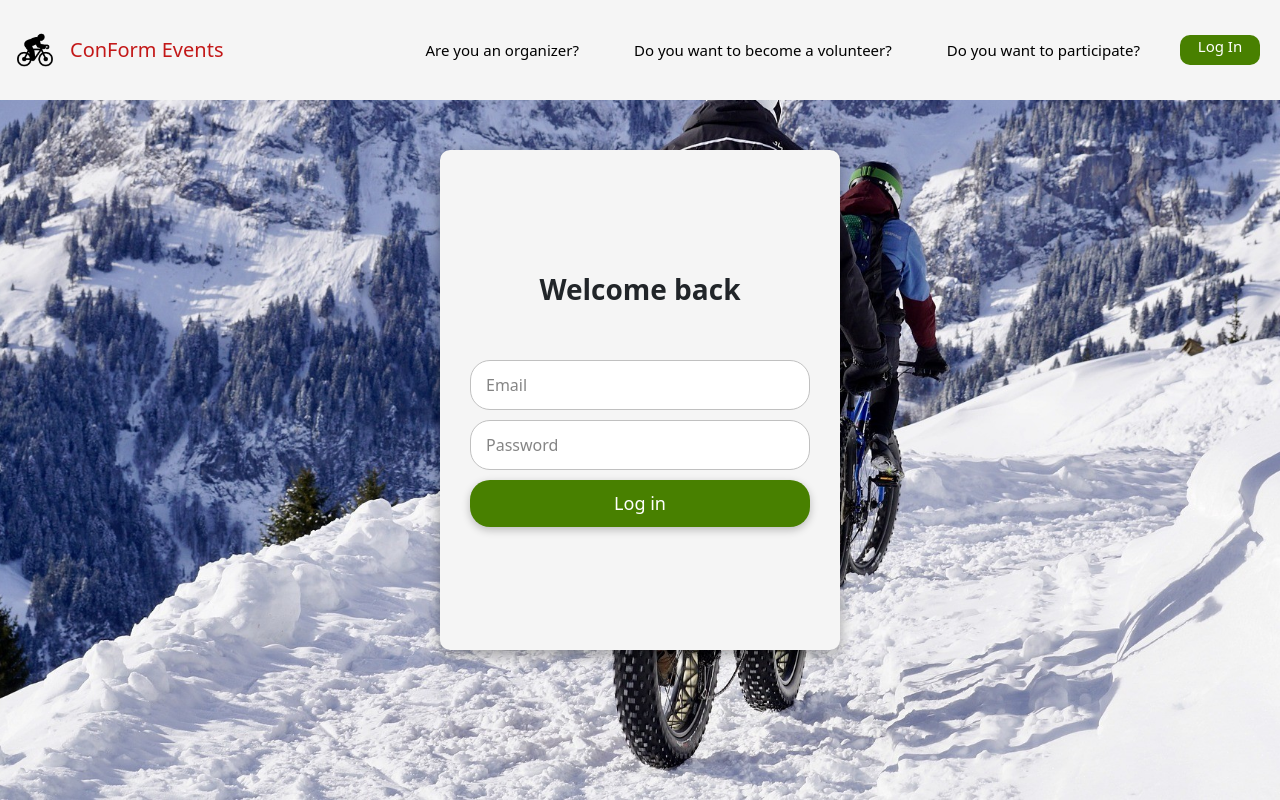
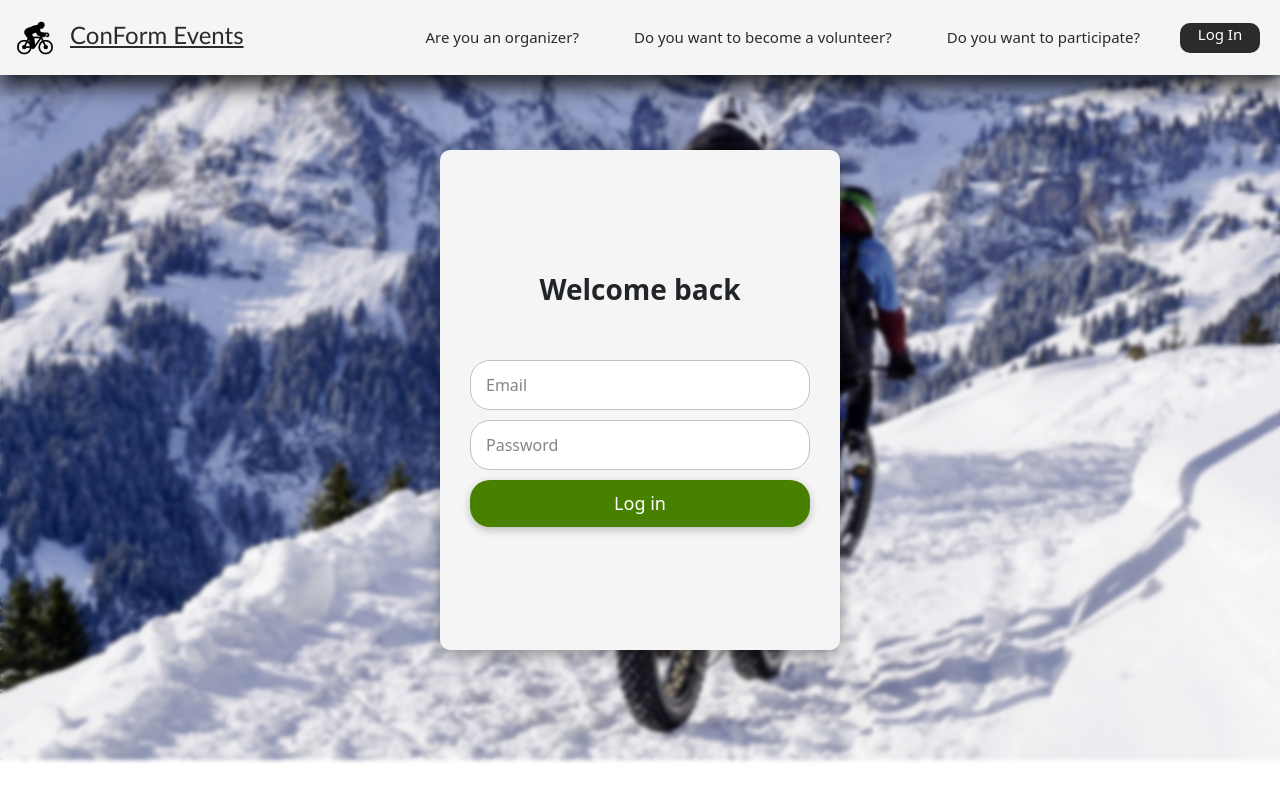
Before and after one commit to klaus-tm/ConformEvents, a React (Vite) app in the folder frontend/: page /login in a window 1280 px wide. Built offline with nearby package versions, Linux system fonts and the light colour scheme.

Commit message:
Am dat ultimata

```diff
--- a/frontend/src/App.css
+++ b/frontend/src/App.css
@@ -32,18 +32,22 @@ body {
     margin: 0;
     padding: 0;
     background-image: url("img/background.jpg");
+    background-repeat: no-repeat;
     background-color: transparent;
-    background-size: cover;
+    background-size: contain;
     background-position: center;
     height: 100vh;
+    backdrop-filter: blur(2px);
 }
 
 main {
     margin-top: 101px;
     background-size: cover;
     background-position: center;
+    /*background: linear-gradient(rgba(45, 50, 80, 0.9), rgba(45, 50, 80, 0.7));*/
     height: 100vh;
 }
+
 
 .main-container {
     max-height: calc(100vh - 20px); /* Maximum height */
--- a/frontend/src/components/ExtendedCard.tsx
+++ b/frontend/src/components/ExtendedCard.tsx
@@ -110,8 +110,10 @@ function ExtendedCard() {
                         });
                         if (!response2.ok) {
                             throw new Error(`HTTP error! Status: ${response2.status}`);
-                        } else
+                        } else{
+                            alert("You signed up.");
                             window.location.reload();
+                        }
                     }
                 }
             }
--- a/frontend/src/components/Message.tsx
+++ b/frontend/src/components/Message.tsx
@@ -1,5 +1,7 @@
+import '../style/message.css';
+
 function Message() {
-    let userTypeMenu = <p className="intro">You are not logged in.</p>;
+    let userTypeMenu = <p className="intro not-logged-in">You are not logged in.</p>;
 
     // get the date
     const storedUserData = localStorage.getItem('userData');
@@ -10,13 +12,13 @@ function Message() {
 
         switch (userData.type) {
             case 'Participant':
-                userTypeMenu = <p className="intro">Participate in our events</p>;
+                userTypeMenu = <p className="intro participant">Participate in our events</p>;
                 break;
             case 'Organiser':
-                userTypeMenu = <p className="intro">Create new events!</p>;
+                userTypeMenu = <p className="intro organiser">Create new events!</p>;
                 break;
             case 'Volunteers':
-                userTypeMenu = <p className="intro">Lend a helping hand</p>;
+                userTypeMenu = <p className="intro volunteers">Lend a helping hand</p>;
                 break;
         }
     }
--- a/frontend/src/components/UserHome.tsx
+++ b/frontend/src/components/UserHome.tsx
@@ -7,6 +7,7 @@ import Header from './Header';
 import HomeImg from './HomeImg';
 import Message from './Message';
 import { Event } from './interfaces/Event';
+import '../style/cardContainer.css';
 
 const baseURL: string = 'http://localhost:8090';
 
--- a/frontend/src/components/YourEvents.tsx
+++ b/frontend/src/components/YourEvents.tsx
@@ -3,6 +3,7 @@ import {useEffect, useState} from "react";
 import SmallCard from "./SmallCard.tsx";
 const baseURL: string = "http://localhost:8090";
 import {Event} from "./interfaces/Event.ts";
+import '../style/userMessages.css';
 function YourEvents() {
     const [pastEvents, setPastEvents] = useState<Event[]>([]);
     const [upcomingEvents, setUpcomingEvents] = useState<Event[]>([]);
@@ -201,7 +202,7 @@ function YourEvents() {
                                             ))}
                                         </div>
                                     </>) :
-                                <div>No data to print.</div>
+                                <div className="no-data">No data to print.</div>
                             }
                             <h3>Current Events</h3>
                             {currentEvents.length > 0 ? (
@@ -212,7 +213,7 @@ function YourEvents() {
                                         ))}
                                     </div>
                                 </>
-                            ) : <div>No data to print.</div>}
+                            ) : <div className="no-data">No data to print.</div>}
                             <h3>Past Events</h3>
                             {pastEvents.length > 0 ? (
                                 <>
@@ -222,7 +223,7 @@ function YourEvents() {
                                         ))}
                                     </div>
                                 </>
-                            ) : <div>No data to print.</div>}
+                            ) : <div className="no-data">No data to print.</div>}
                         </div>
                     )}
                 </div>
@@ -230,4 +231,5 @@ function YourEvents() {
         </>
     );
 }
+
 export default YourEvents;
--- a/frontend/src/style/card.css
+++ b/frontend/src/style/card.css
@@ -8,13 +8,16 @@
     background-color: var(--bg-color);
 }
 
-.cards-container1{
-    margin: 50px 40px 10px 40px;
+.cards-container1 {
+    margin: 20px 40px 10px 40px;
     display: grid;
     grid-template-columns: repeat(auto-fit, minmax(400px, 1fr));
     gap: 10px;
-    background-color: var(--bg-color);
+    background: linear-gradient(rgba(45, 50, 80, 0.8), rgba(45, 50, 80, 0.2));
+    border-radius: 15px; /* Add border-radius for rounded corners */
 }
+
+
 
 /* Small card details */
 .sm-card {
@@ -22,6 +25,8 @@
     height: 250px;
     margin-bottom: 40px;
     border-radius: 20px;
+    margin-top: 40px;
+    margin-left: 30px;
     background: var(--bg-color);
     position: relative;
     padding: 1.8rem;
--- a/frontend/src/style/cardContainer.css
+++ b/frontend/src/style/cardContainer.css
@@ -0,0 +1,3 @@
+.cards-container1 {
+    background: linear-gradient(rgba(45, 50, 80, 0.8), rgba(45, 50, 80, 0.2));
+}
--- a/frontend/src/style/header.css
+++ b/frontend/src/style/header.css
@@ -1,4 +1,4 @@
-/*All style for the header of the app*/
+/* All style for the header of the app */
 
 header {
     padding: 10px;
@@ -6,11 +6,13 @@ header {
     width: 100%;
     top: 0;
     z-index: 1000;
-    height: 100px;
+    height: 75px;
     display: flex;
     justify-content: space-between;
     align-items: center;
     background: var(--bg-color);
+    border-radius: 0; /* Set border-radius to 0 */
+    box-shadow: 0 12px 20px rgba(0, 0, 0, 0.75); /* Increased box shadow */
 }
 
 /* Logo-ul */
@@ -28,12 +30,11 @@ header {
     margin-right: 10px;
 }
 
-#home-link{
-    text-decoration: none;
-    color: var(--brand-color);
-    font-size: 20px;
-    display: flex;
-    align-items: center;
+#home-link {
+    color: #2b2b2b;
+    font-family: 'Calibri', sans-serif; /* Use a custom font like Montserrat */
+    font-size: 24px; /* Adjust the font size */
+    margin: 0; /* Remove default margin for cleaner appearance */
 }
 
 /* Meniul principal */
@@ -64,18 +65,18 @@ nav ul li {
     transition: background-color 0.3s;
     text-align: center;
     display: inline-block;
-    background-color: var(--btn-color);
-    color: var(--white);
+    background-color: #2b2b2b; /* Light pink for login button */
+    color: #fff; /* White text */
     font-size: 15px;
 }
 
 #login-button:hover {
-    background-color: var(--btn-hover)
+    background-color: #488000; /* Darker pink on hover */
 }
 
 .createAccount {
     text-decoration: none;
-    color: #000;
+    color: #2b2b2b; /* Light orange for create account link */
     margin-right: 15px;
     background-size: 50px;
     font-size: 15px;
--- /dev/null
+++ b/frontend/src/style/message.css
@@ -0,0 +1,15 @@
+.intro {
+    color: white; /* Default color for 'You are not logged in' */
+}
+
+.intro.participant {
+    color: white/* Color for 'Participate in our events' */;
+}
+
+.intro.organiser {
+    color: white/* Color for 'Create new events!' */;
+}
+
+.intro.volunteers {
+    color: white/* Color for 'Lend a helping hand' */;
+}
--- a/frontend/src/style/searchBar.css
+++ b/frontend/src/style/searchBar.css
@@ -1,7 +1,12 @@
 .input-container {
     position: relative;
-    margin: 50px auto;
+    margin: 40px auto;
     width: 200px;
+    border: none;
+    padding: 1rem;
+    border-radius: 1rem;
+    background: #e8e8e8;
+    transition: 0.3s;
 }
 
 .input-container input[type="text"] {
@@ -12,6 +17,7 @@
     padding: 5px 0;
     background-color: transparent;
     outline: none;
+
 }
 
 .input-container .label {
--- /dev/null
+++ b/frontend/src/style/userMessages.css
@@ -0,0 +1,11 @@
+/* Add these styles to your existing CSS file */
+
+.no-data {
+    color: #fff; /* Set the color for 'No data to print.' */
+    /* Add any additional styles as needed */
+}
+
+.cards-container1 h3 {
+    color: #fff; /* Set the color for the headings */
+    /* Add any additional styles as needed */
+}
```
Lines whose indentation alone changed are shown as unchanged.
